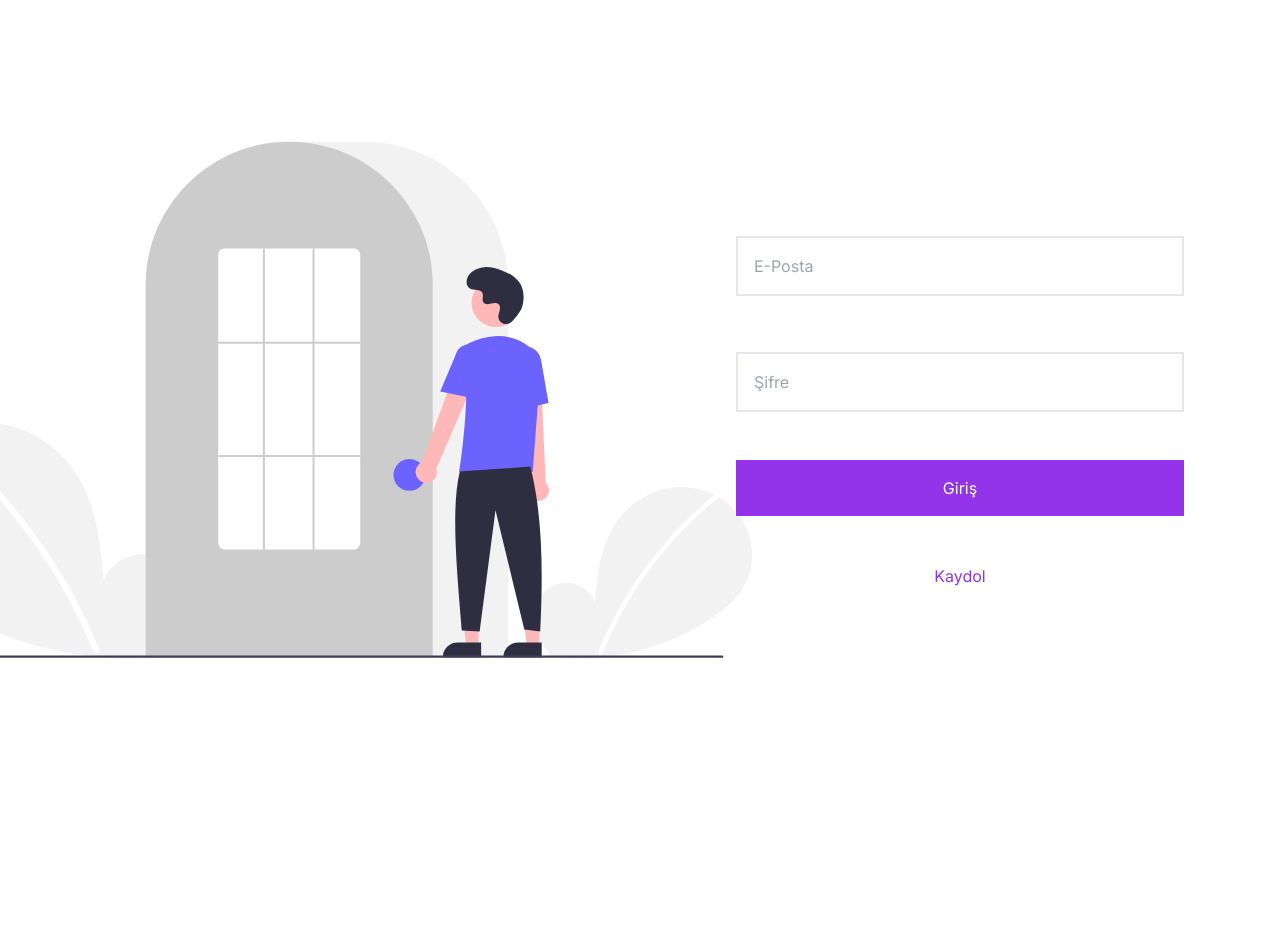
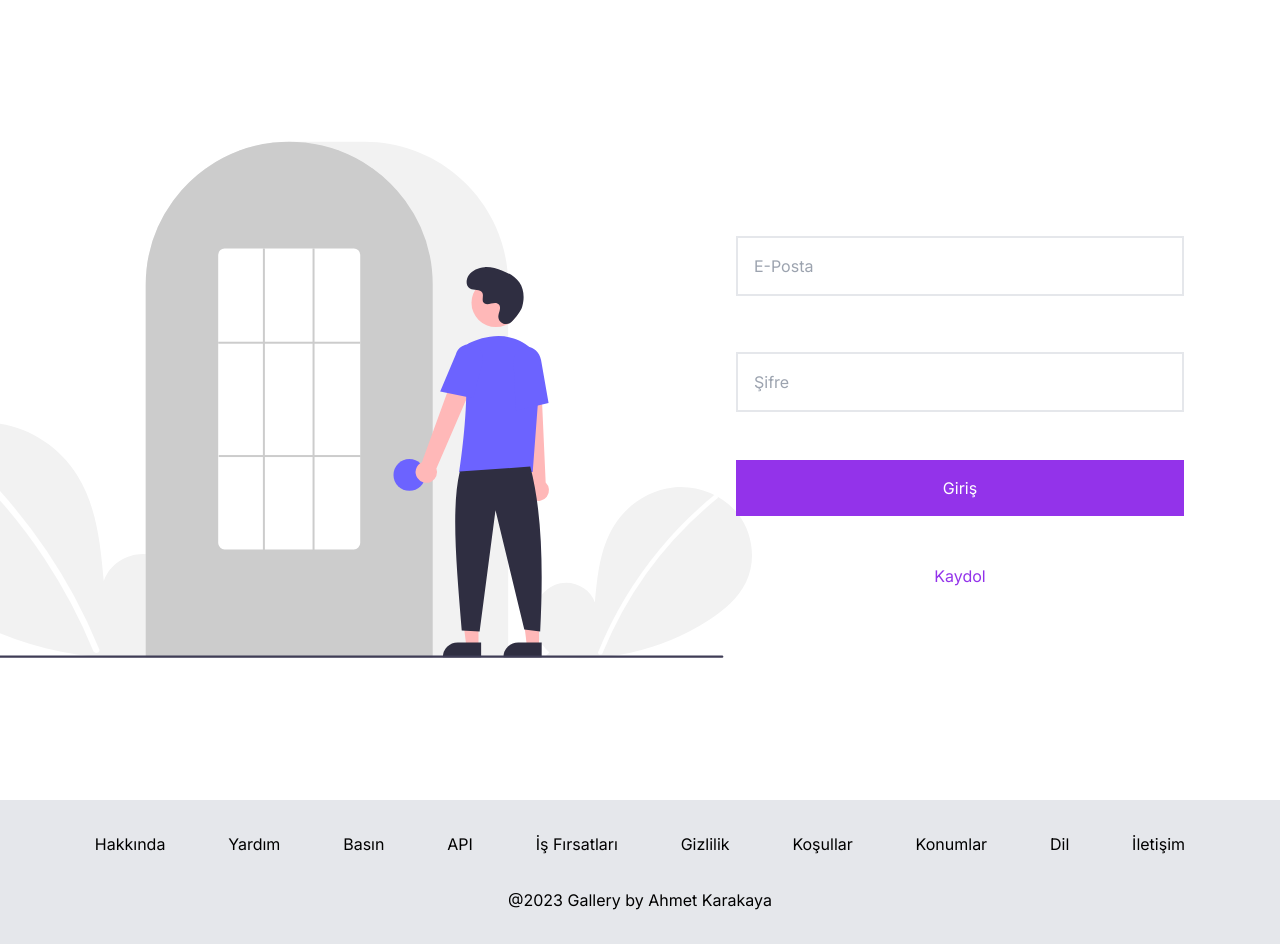
Before and after one commit to ahmetcanogreten/simple-image-gallery, a Next.js app: page /login in a window 1280 px wide. Before the commit the page ends 800 px from the top, so only its background shows below. Built offline with nearby package versions, Linux system fonts and the light colour scheme.

Commit message:
Abot footer added to every page

```diff
--- a/app/layout.tsx
+++ b/app/layout.tsx
@@ -1,5 +1,6 @@
 import './globals.css'
 import { Inter } from 'next/font/google'
+import Link from 'next/link'
 
 const inter = Inter({ subsets: ['latin'] })
 
@@ -15,7 +16,25 @@ export default function RootLayout({
 }) {
   return (
     <html lang="en">
-      <body className={inter.className}>{children}</body>
+      <body className={`${inter.className} flex flex-col`}>
+        {children}
+        <div className="flex flex-col items-center bg-gray-200 p-8">
+          <div className="flex flex-grow w-full justify-evenly">
+            <Link href="">Hakkında</Link>
+            <Link href="">Yardım</Link>
+            <Link href="">Basın</Link>
+            <Link href="">API</Link>
+            <Link href="">İş Fırsatları</Link>
+            <Link href="">Gizlilik</Link>
+            <Link href="">Koşullar</Link>
+            <Link href="">Konumlar</Link>
+            <Link href="">Dil</Link>
+            <Link href="">İletişim</Link>
+          </div>
+          <div className="p-4"></div>
+          @2023 Gallery by Ahmet Karakaya
+        </div>
+      </body>
     </html>
   )
 }
```
